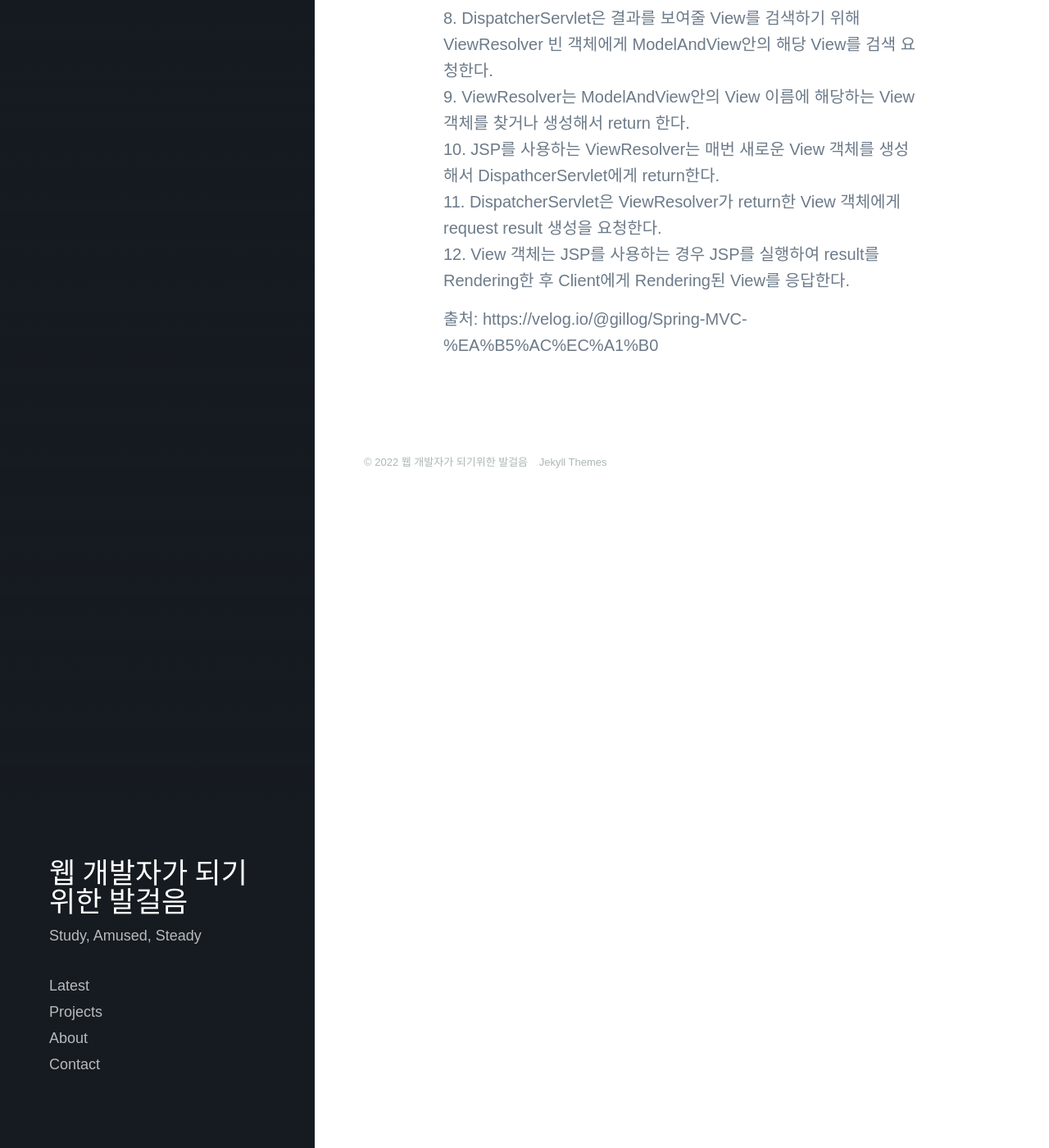
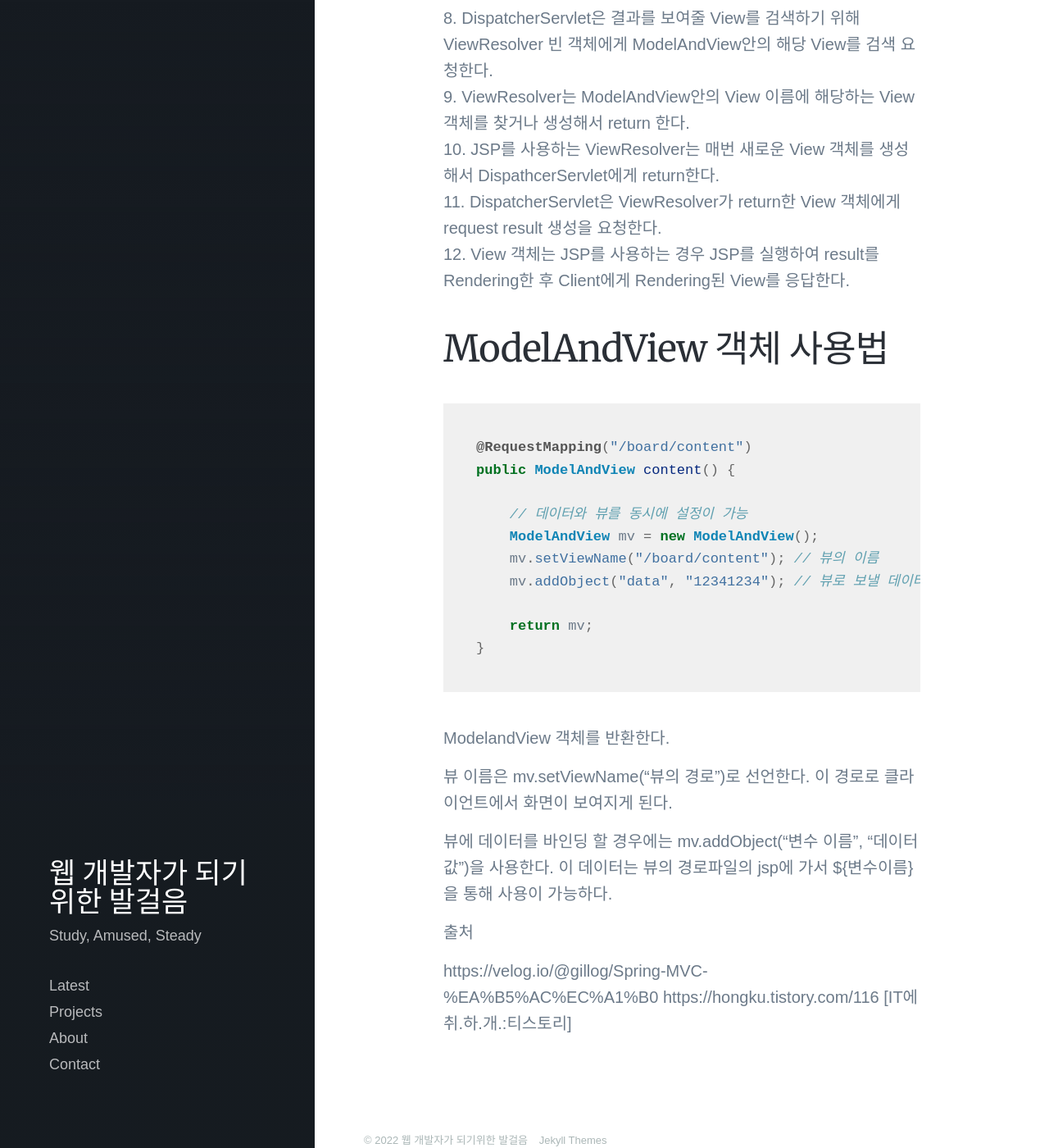
Before and after one commit to lawijdo201/lawijdo201.github.io, a Jekyll site: the page built from _posts/2022-07-24-Sping-MVC.md, in a window 1280 px wide and 1400 px high, scrolled down 2025 px. Shown: the whole window at 82% size. Built offline with Jekyll 4.4.1, drawn with Linux system fonts in a browser that asks for light colours; nearby versions of some CDN libraries; some web fonts are replaced.

Commit message:
Update 2022-07-24-Sping-MVC.md

````diff
--- a/_posts/2022-07-24-Sping-MVC.md
+++ b/_posts/2022-07-24-Sping-MVC.md
@@ -39,4 +39,29 @@ excerpt: MVC기능에 대해
 11. DispatcherServlet은 ViewResolver가 return한 View 객체에게 request result 생성을 요청한다.
 12. View 객체는 JSP를 사용하는 경우 JSP를 실행하여 result를 Rendering한 후 Client에게 Rendering된 View를 응답한다.
 
-출처: https://velog.io/@gillog/Spring-MVC-%EA%B5%AC%EC%A1%B0
+## ModelAndView 객체 사용법
+
+```java
+@RequestMapping("/board/content")
+public ModelAndView content() {
+
+    // 데이터와 뷰를 동시에 설정이 가능
+    ModelAndView mv = new ModelAndView();
+    mv.setViewName("/board/content"); // 뷰의 이름
+    mv.addObject("data", "12341234"); // 뷰로 보낼 데이터 값
+
+    return mv;
+}
+```
+ModelandView 객체를 반환한다.
+
+뷰 이름은 mv.setViewName("뷰의 경로")로 선언한다.
+이 경로로 클라이언트에서 화면이 보여지게 된다.
+
+뷰에 데이터를 바인딩 할 경우에는
+mv.addObject("변수 이름", "데이터 값")을 사용한다. 이 데이터는 뷰의 경로파일의 jsp에 가서 ${변수이름}을 통해 사용이 가능하다.
+
+출처
+
+https://velog.io/@gillog/Spring-MVC-%EA%B5%AC%EC%A1%B0
+https://hongku.tistory.com/116 [IT에 취.하.개.:티스토리]
````
